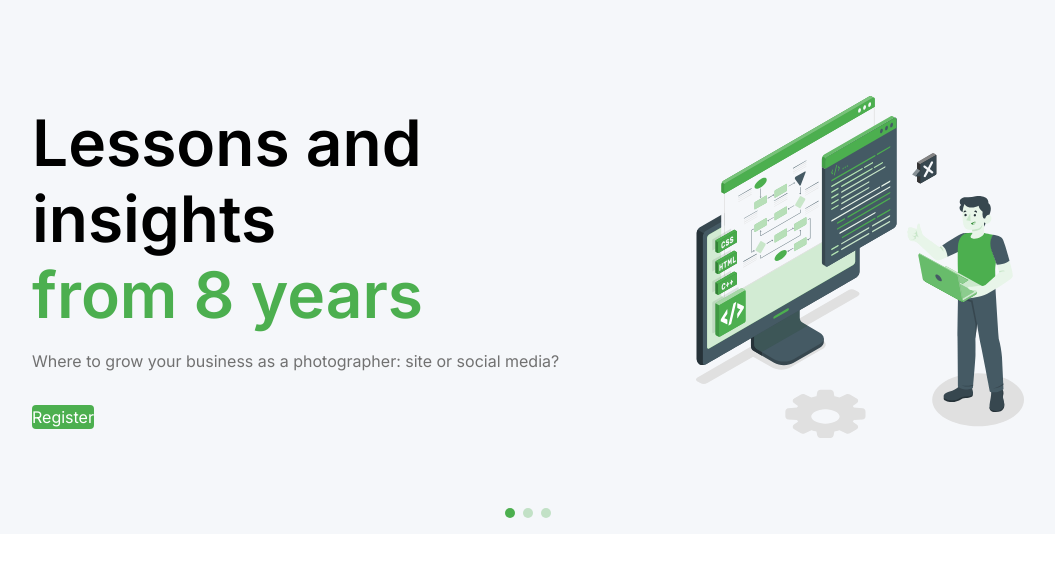
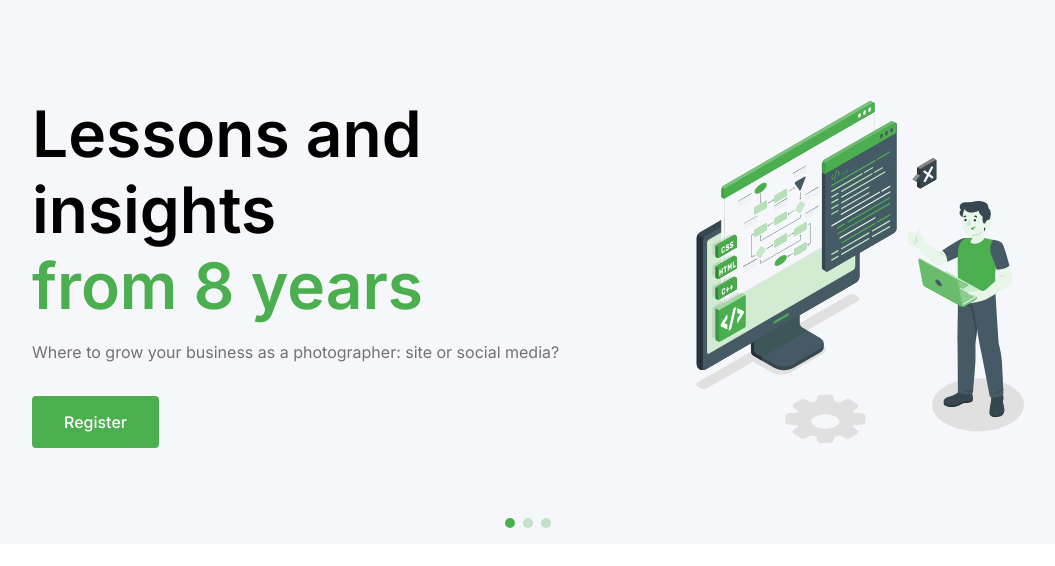
Before and after one commit to AjeshMadhavan/Nexcent, a Vue app: page / in a window 1280 px wide. Shown: the top 566 px of the page, without its empty margins (112-1167 px from the left). Built offline with nearby package versions, Linux system fonts and the light colour scheme.

Commit message:
refactor: add style of button externally

```diff
--- a/src/conatiners/HeroBanner.vue
+++ b/src/conatiners/HeroBanner.vue
@@ -17,9 +17,8 @@
       >
         {{ description }}
       </p>
-      <!--empty wrapper to implement button-->
       <div class="button-wrapper mx-auto mt-8 w-full md:w-96 xl:mx-0 xl:w-fit">
-        <Button :label="buttonText" />
+        <Button :label="buttonText" class="custom-button" />
       </div>
     </div>
     <div
@@ -46,4 +45,9 @@ import Button from "../components/Button.vue";
 const { title, description, buttonText } = uiData.heroBanner;
 </script>
 
-<style scoped></style>
+<style scoped>
+.custom-button {
+  padding: 14px 32px;
+  font-weight: 500;
+}
+</style>
```
